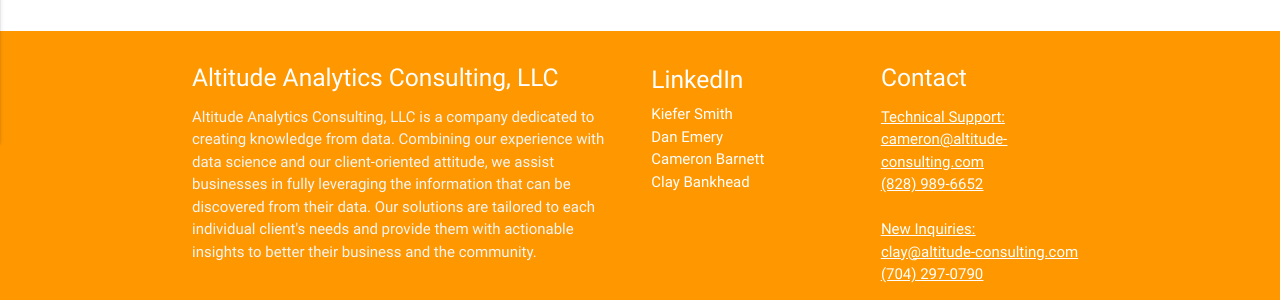
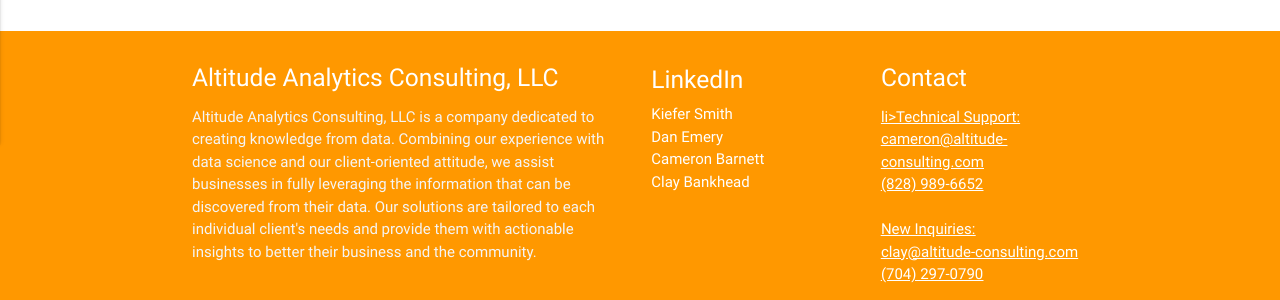
Before and after one commit to kiefersmith/Altitude-Website, a Jekyll site: the page built from index.md, in a window 1280 px wide. Shown: the part 817-1117 px from the top of the page. Built offline with Jekyll 4.4.1, drawn with Linux system fonts in a browser that asks for light colours.

Commit message:
Update footer.html

```diff
--- a/_includes/footer.html
+++ b/_includes/footer.html
@@ -18,7 +18,7 @@
         <div class="col l3 s12">
           <h5 class="white-text">Contact</h5>
           <ul>
-            <li><a class="white-text" href="#!"><u>Technical Support:<u/></a></li>
+            <u>li><a class="white-text" href="#!">Technical Support:</a></li><u/>
             <li><a class="white-text" href="mailto:cameron@altitude-consulting.com">cameron@altitude-consulting.com</a></li>
             <li><a class="white-text" href="#!">(828) 989-6652</a></li>
             <br>
```
